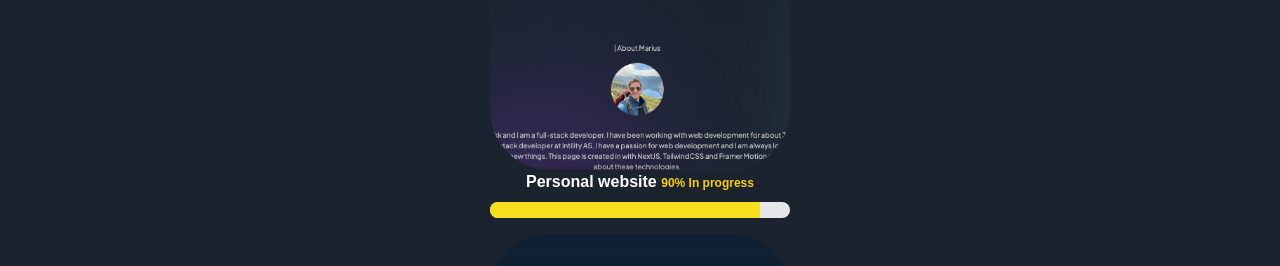
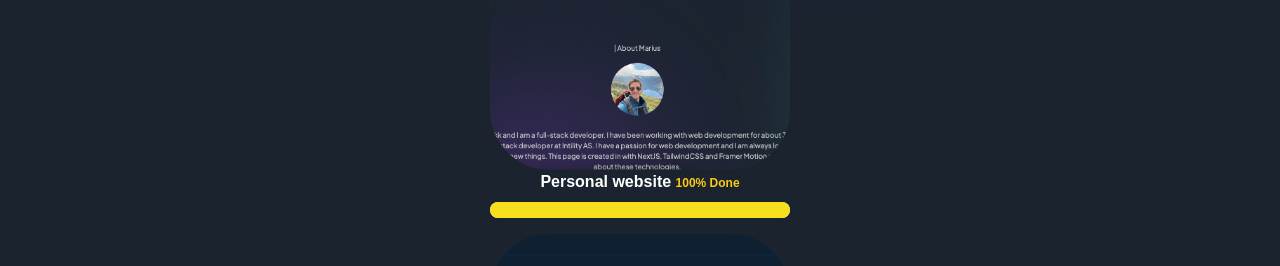
Before and after one commit to CynicalDuck/mariusbekk.no, a Next.js app: page / in a window 1280 px wide. Shown: the part 4317-4583 px from the top of the page. Built offline with nearby package versions, Linux system fonts and the light colour scheme; a web font is replaced by a local one.

Commit message:
Updated state in personal website project

```diff
--- a/components/ProjectsCard.jsx
+++ b/components/ProjectsCard.jsx
@@ -35,7 +35,7 @@ const ProjectsCard = ({
             ? "Not started"
             : barPercentage > 0 && barPercentage <= 20
             ? "Planning"
-            : barPercentage > 20
+            : barPercentage > 20 && barPercentage <= 99
             ? "In progress"
             : barPercentage === 100
             ? "Done"
--- a/constants/index.js
+++ b/constants/index.js
@@ -29,7 +29,7 @@ export const projects = [
     title: "Personal website",
     description:
       "This is the very site that you are looking at right now. It is created using Next.js and TailwindCSS and are hosted on Vercel. I am working on this project to gain knowledge about Next.js and TailwindCSS.",
-    barPercentage: 90,
+    barPercentage: 100,
   },
   {
     id: "project-5",
```
